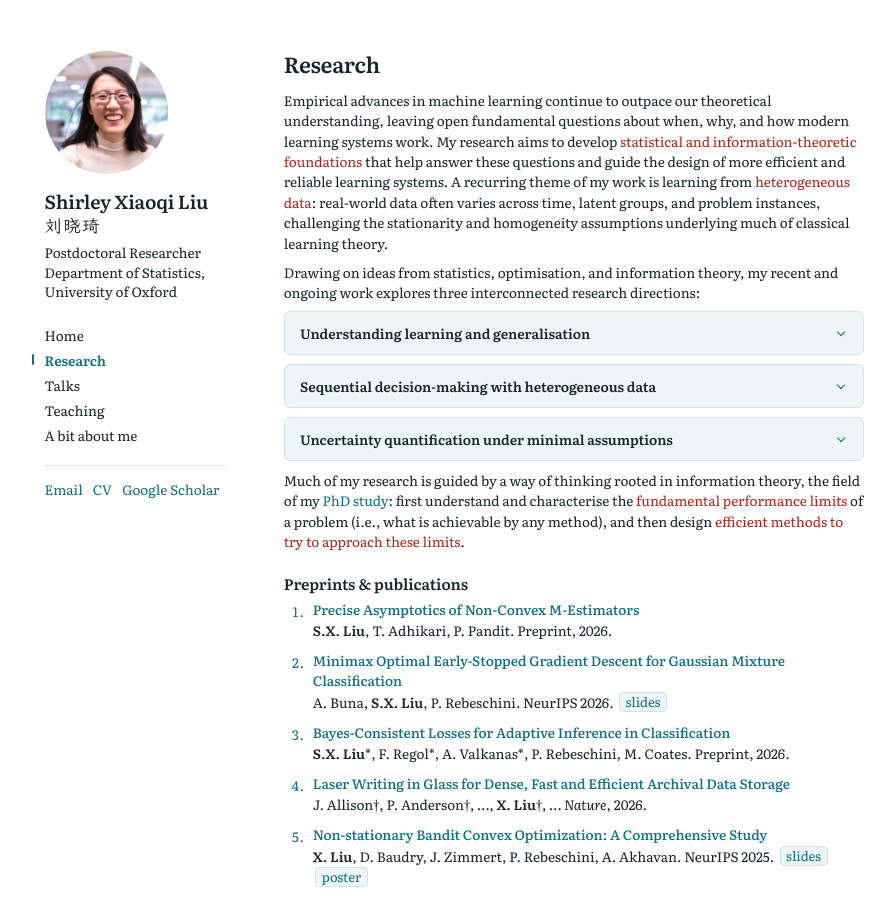
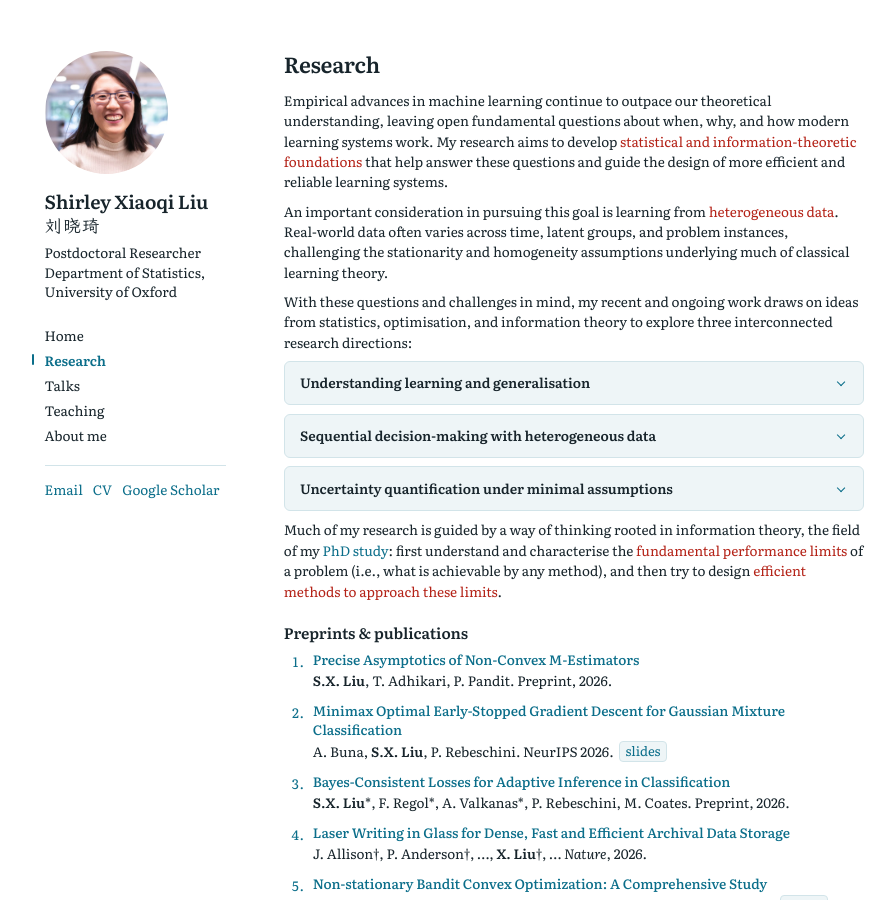
Before and after one commit to ShirleyLiuXQ/ShirleyLiuXQ.github.io, a Jekyll site: the page built from research.md, in a window 1280 px wide and 900 px high. Shown: the whole window, without its empty margins (175-1070 px from the left). Built offline with Jekyll 4.4.1, drawn with Linux system fonts in a browser that asks for light colours.

Commit message:
small adjustments

```diff
--- a/_config.yml
+++ b/_config.yml
@@ -48,7 +48,7 @@ nav:
     url: /talks
   - title: Teaching
     url: /teaching
-  - title: A bit about me
+  - title: About me
     url: /about
 
 # Used by search engines and link previews (LinkedIn, Slack, etc.)
--- a/research.md
+++ b/research.md
@@ -4,9 +4,11 @@ title: Research
 ---
 # Research
 
-Empirical advances in machine learning continue to outpace our theoretical understanding, leaving open fundamental questions about when, why, and how modern learning systems work. My research aims to develop <span class="kw">statistical and information-theoretic foundations</span> that help answer these questions and guide the design of more efficient and reliable learning systems. A recurring theme of my work is learning from <span class="kw">heterogeneous data</span>: real-world data often varies across time, latent groups, and problem instances, challenging the stationarity and homogeneity assumptions underlying much of classical learning theory.
+Empirical advances in machine learning continue to outpace our theoretical understanding, leaving open fundamental questions about when, why, and how modern learning systems work. My research aims to develop <span class="kw">statistical and information-theoretic foundations</span> that help answer these questions and guide the design of more efficient and reliable learning systems.
 
-Drawing on ideas from statistics, optimisation, and information theory, my recent and ongoing work explores three interconnected research directions:
+An important consideration in pursuing this goal is learning from <span class="kw">heterogeneous data</span>. Real-world data often varies across time, latent groups, and problem instances, challenging the stationarity and homogeneity assumptions underlying much of classical learning theory.
+
+With these questions and challenges in mind,  my recent and ongoing work draws on ideas from statistics, optimisation, and information theory to explore three interconnected research directions:
 
 <details class="box">
 <summary><span class="box-title">Understanding learning and generalisation</span></summary>
@@ -66,7 +68,7 @@ As machine learning (ML) systems, particularly <span class="kw">generative model
 </details>
 
 
-Much of my research is guided by a way of thinking rooted in information theory, the field of my [PhD study](https://www.repository.cam.ac.uk/items/81566d3e-5628-4936-a9d0-a23883808ef9): first understand and characterise the <span class="kw">fundamental performance limits</span> of a problem (i.e., what is achievable by any method), and then design <span class="kw">efficient methods to try to approach these limits</span>.
+Much of my research is guided by a way of thinking rooted in information theory, the field of my [PhD study](https://www.repository.cam.ac.uk/items/81566d3e-5628-4936-a9d0-a23883808ef9): first understand and characterise the <span class="kw">fundamental performance limits</span> of a problem (i.e., what is achievable by any method), and then try to design <span class="kw">efficient methods to  approach these limits</span>.
 
 
 ## Preprints & publications
```
Also changed, not shown: index.md (+1 -1 lines), teaching.md (+1 -1 lines).
